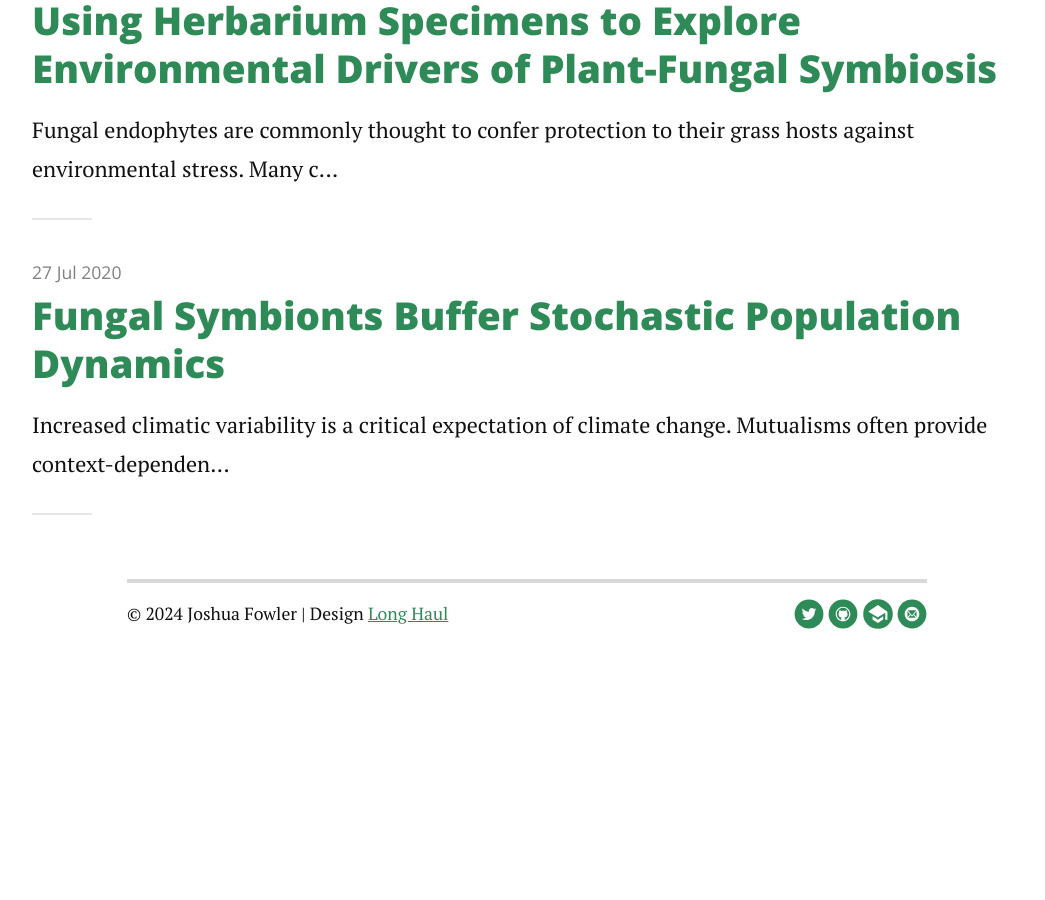
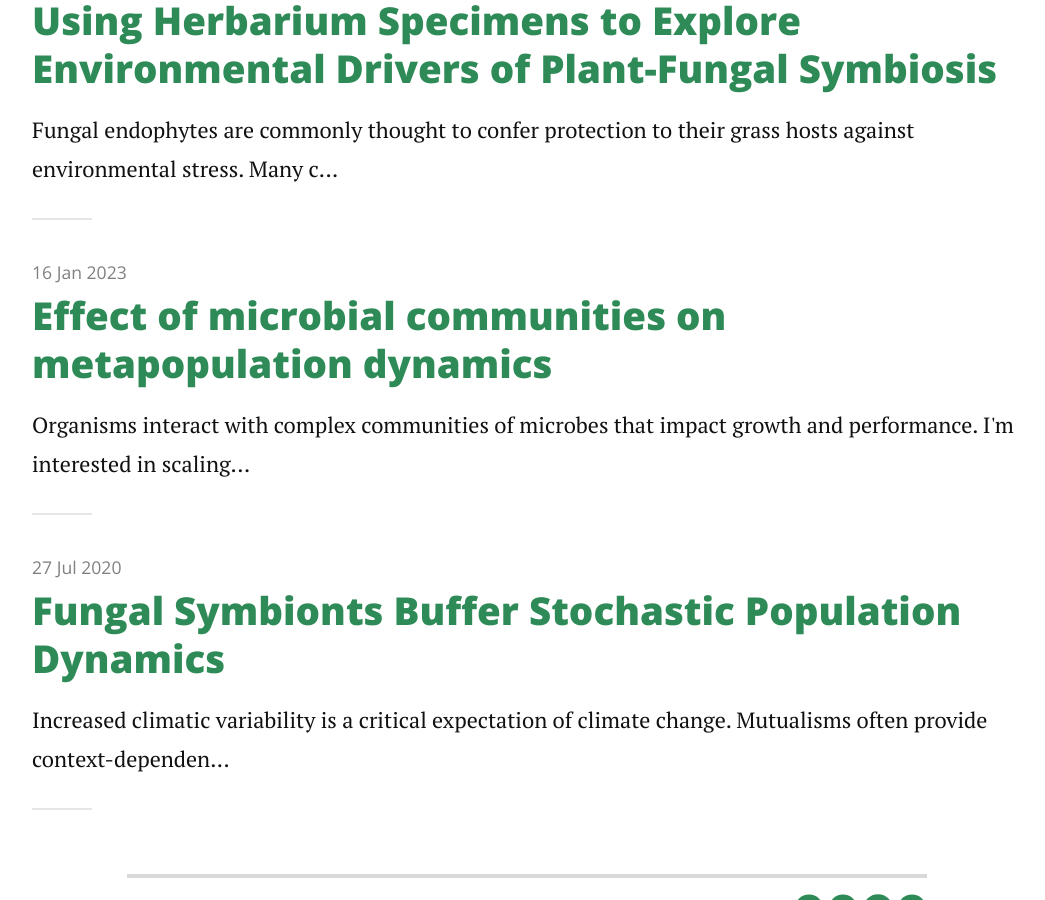
Before and after one commit to joshuacfowler/joshuacfowler.github.io, a Jekyll site: the page built from research.md, in a window 1280 px wide and 900 px high, scrolled down 1064 px. Shown: the whole window, without its empty margins (113-1158 px from the left). Built offline with Jekyll 4.4.1, drawn with Linux system fonts in a browser that asks for light colours; nearby versions of some CDN libraries; a file with an impossible date is left out; before the commit the page ends 1735 px from its top, so only the background shows below that.

Commit message:
Update 2024-01-16-microbial_community_metapopulation.markdown

```diff
--- a/_posts/2024-01-16-microbial_community_metapopulation.markdown
+++ b/_posts/2024-01-16-microbial_community_metapopulation.markdown
@@ -1,7 +1,7 @@
 ---
 layout: post
 title:  "Effect of microbial communities on metapopulation dynamics"
-date:   2023-16-01
+date:   2023-01-16
 ---
 
 <p class="intro"><span class="dropcap">O</span>rganisms interact with complex communities of microbes that impact growth and performance.
```
